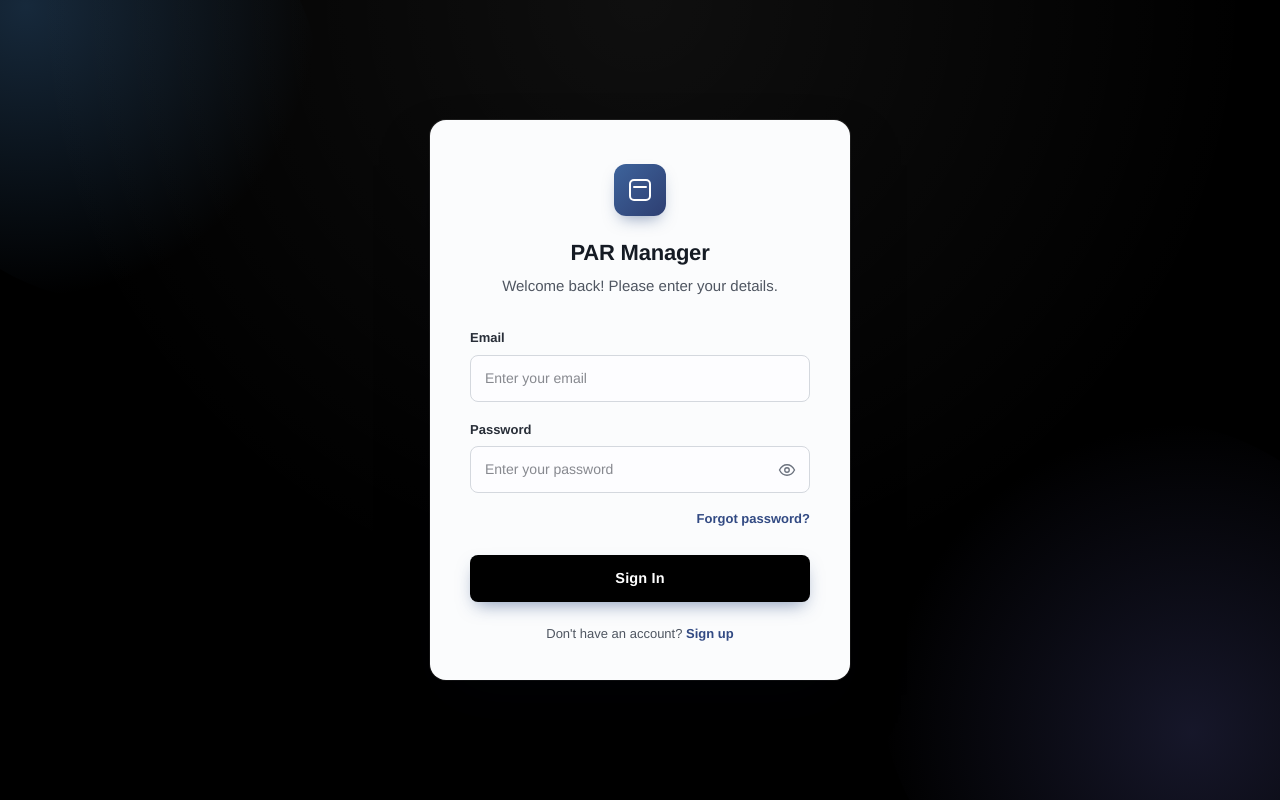
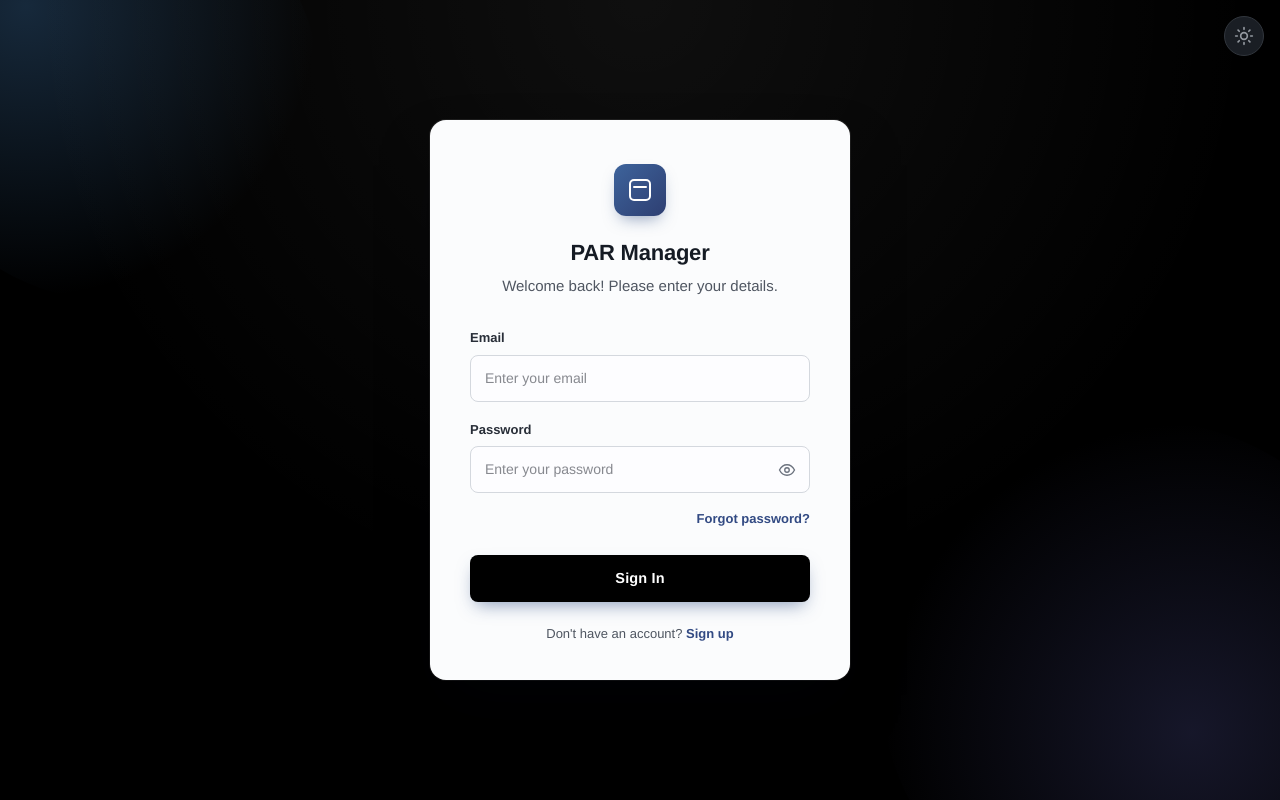
Before and after one commit to Nuzran-Nazeer/Project_PDT, a React (Vite) app in the folder client/: page /login in a window 1280 px wide. Built offline with nearby package versions, Linux system fonts and the light colour scheme; no server answers.

Commit message:
PDT-31 Add Light and Dark Mode

```diff
--- a/client/index.html
+++ b/client/index.html
@@ -4,6 +4,30 @@
     <meta charset="UTF-8" />
     <meta name="viewport" content="width=device-width, initial-scale=1.0" />
     <title>PDT — Performance & Development Tracker</title>
+
+    <!-- Theme, applied before the first paint.
+         This has to be a plain blocking script in <head>. Anything that runs after
+         React mounts is already too late: the browser paints the default colours
+         first and the page visibly snaps to the other theme a moment later.
+         That flash is what criterion 4 of "Switch between light and dark" rules out.
+
+         Dark is the default. The operating system's setting is deliberately NOT
+         consulted — the app opens dark for everyone until they choose otherwise.
+
+         The storage key and the class name are repeated in
+         src/context/ThemeProvider.jsx. The two MUST agree — if they drift, the page
+         paints one theme and React immediately switches it to the other. -->
+    <script>
+      (function () {
+        try {
+          var saved = localStorage.getItem("pdt-theme");
+          document.documentElement.classList.toggle("dark", saved !== "light");
+        } catch (e) {
+          /* Storage blocked (private mode, cookies disabled): fall back to the default. */
+          document.documentElement.classList.add("dark");
+        }
+      })();
+    </script>
   </head>
   <body>
     <div id="root"></div>
--- a/client/src/App.jsx
+++ b/client/src/App.jsx
@@ -1,9 +1,21 @@
+import { ThemeProvider } from "./context/ThemeProvider";
+import ThemeToggle from "./components/common/ThemeToggle";
 import AppRoutes from "./routes/AppRoutes";
 
 // Root shell. Holds only app-wide wrapping (nav, providers, etc.) as they get
 // added later — the actual screens live in routes/AppRoutes.jsx and pages/.
+//
+// The toggle is parked here, fixed to the corner, because there is no layout
+// component yet and criterion 1 asks for a control reachable from EVERY screen.
+// Building a layout now would mean inventing navigation nobody has designed.
+// When "Log in" builds the real shell, the toggle moves into it — one line.
 function App() {
-  return <AppRoutes />;
+  return (
+    <ThemeProvider>
+      <ThemeToggle className="fixed top-4 right-4 z-50" />
+      <AppRoutes />
+    </ThemeProvider>
+  );
 }
 
 export default App;
--- /dev/null
+++ b/client/src/components/common/ThemeToggle.jsx
@@ -0,0 +1,58 @@
+import { useTheme } from "../../hooks/useTheme";
+
+// Sun and moon drawn inline rather than pulled from an icon package — two icons
+// do not justify a dependency, and `currentColor` means they follow the theme
+// without being told about it.
+function SunIcon() {
+  return (
+    <svg
+      viewBox="0 0 24 24"
+      fill="none"
+      stroke="currentColor"
+      strokeWidth="2"
+      strokeLinecap="round"
+      className="h-5 w-5"
+      aria-hidden="true"
+    >
+      <circle cx="12" cy="12" r="4" />
+      <path d="M12 2v2M12 20v2M4.9 4.9l1.4 1.4M17.7 17.7l1.4 1.4M2 12h2M20 12h2M4.9 19.1l1.4-1.4M17.7 6.3l1.4-1.4" />
+    </svg>
+  );
+}
+
+function MoonIcon() {
+  return (
+    <svg
+      viewBox="0 0 24 24"
+      fill="none"
+      stroke="currentColor"
+      strokeWidth="2"
+      strokeLinecap="round"
+      strokeLinejoin="round"
+      className="h-5 w-5"
+      aria-hidden="true"
+    >
+      <path d="M21 12.8A9 9 0 1 1 11.2 3a7 7 0 0 0 9.8 9.8z" />
+    </svg>
+  );
+}
+
+export default function ThemeToggle({ className = "" }) {
+  const { theme, toggleTheme } = useTheme();
+  const isDark = theme === "dark";
+
+  return (
+    <button
+      type="button"
+      onClick={toggleTheme}
+      // The label says what the button DOES, not what the theme currently is.
+      // A screen reader announcing "dark mode" leaves the user guessing whether
+      // that is the current state or the outcome of pressing it.
+      aria-label={isDark ? "Switch to light mode" : "Switch to dark mode"}
+      title={isDark ? "Switch to light mode" : "Switch to dark mode"}
+      className={`inline-flex h-10 w-10 cursor-pointer items-center justify-center rounded-full border border-line bg-raised text-muted transition-colors hover:text-brand focus-visible:outline-2 focus-visible:outline-offset-2 focus-visible:outline-brand ${className}`}
+    >
+      {isDark ? <SunIcon /> : <MoonIcon />}
+    </button>
+  );
+}
--- /dev/null
+++ b/client/src/context/ThemeProvider.jsx
@@ -0,0 +1,44 @@
+import { useState } from "react";
+import { ThemeContext } from "./themeContext";
+
+// Must match the script in index.html. If these two drift, the page paints one
+// theme and React immediately switches it to the other.
+const STORAGE_KEY = "pdt-theme";
+
+const write = (key, value) => {
+  try {
+    localStorage.setItem(key, value);
+  } catch {
+    /* nothing to do — the theme still works, it just will not be remembered */
+  }
+};
+
+const apply = (theme) =>
+  document.documentElement.classList.toggle("dark", theme === "dark");
+
+export function ThemeProvider({ children }) {
+  // Read what the pre-paint script already decided rather than working it out
+  // again. Two independent calculations of the same thing eventually disagree,
+  // and the visible symptom would be the flash that script exists to prevent.
+  const [theme, setThemeState] = useState(() =>
+    document.documentElement.classList.contains("dark") ? "dark" : "light",
+  );
+
+  // Written to storage on every switch, so the choice survives a reload.
+  //
+  // The operating system's setting is not consulted anywhere: the app defaults to
+  // dark for everyone, and only a deliberate switch changes that.
+  const setTheme = (next) => {
+    setThemeState(next);
+    apply(next);
+    write(STORAGE_KEY, next);
+  };
+
+  const toggleTheme = () => setTheme(theme === "dark" ? "light" : "dark");
+
+  return (
+    <ThemeContext.Provider value={{ theme, setTheme, toggleTheme }}>
+      {children}
+    </ThemeContext.Provider>
+  );
+}
--- /dev/null
+++ b/client/src/context/themeContext.js
@@ -0,0 +1,9 @@
+import { createContext } from "react";
+
+// The context object alone, in its own file.
+//
+// Kept apart from the provider because a file exporting a component must export
+// nothing else: Vite's Fast Refresh cannot tell what changed otherwise and falls
+// back to reloading the whole page on every edit. ESLint fails the build over it
+// (`react-refresh/only-export-components`) rather than letting it degrade quietly.
+export const ThemeContext = createContext(null);
--- /dev/null
+++ b/client/src/hooks/useTheme.js
@@ -0,0 +1,15 @@
+import { useContext } from "react";
+import { ThemeContext } from "../context/themeContext";
+
+// Read the current theme and switch it.
+//
+// Throws rather than returning undefined, so a component used outside the provider
+// fails immediately and says why — instead of crashing further down on something
+// like `toggleTheme is not a function`, which points at the wrong file.
+export function useTheme() {
+  const context = useContext(ThemeContext);
+  if (!context) {
+    throw new Error("useTheme must be used inside a ThemeProvider");
+  }
+  return context;
+}
--- a/client/src/index.css
+++ b/client/src/index.css
@@ -10,16 +10,79 @@
  */
 @import "tailwindcss";
 
+/* Dark mode is driven by a class, not by the browser setting.
+ *
+ * Out of the box, `dark:` in v4 follows the operating system and nothing else,
+ * which leaves no way to offer a switch. This line repoints it at a `dark` class
+ * on <html>, so `dark:bg-surface` applies whenever that class is present.
+ *
+ * The operating system is deliberately not consulted at all. The app opens DARK
+ * for everyone; the script in index.html adds the class unless the user has
+ * previously switched to light.
+ */
+@custom-variant dark (&:where(.dark, .dark *));
+
 /* Project design tokens.
  *
  * Everything declared inside @theme becomes a Tailwind class automatically.
  * `--color-brand: #4f46e5` gives you `bg-brand`, `text-brand`, `border-brand`,
  * and so on. Add tokens here rather than hard-coding hex values in components,
  * so the whole team is using the same palette.
+ *
+ * The tokens below are SEMANTIC — they are named for the job they do, not the
+ * colour they are. `bg-surface` is right in both themes; `bg-slate-800` is right
+ * in one of them and unreadable in the other, and nothing warns you which.
+ * The values here are the LIGHT theme; the dark values override them further down.
  */
 @theme {
+  /* Brand */
   --color-brand: oklch(0.5 0.1 258);
-  --color-brand-dark: oklch(0.38 0.09 268);
+  --color-brand-hover: oklch(0.44 0.11 258);
+
+  /* Surfaces — `surface` is the page, `raised` is anything sitting on it */
+  --color-surface: oklch(0.985 0.002 258);
+  --color-raised: oklch(1 0 0);
+
+  /* Lines and edges */
+  --color-line: oklch(0.9 0.006 258);
+
+  /* Text — `ink` is body copy, `muted` is secondary text and labels */
+  --color-ink: oklch(0.26 0.012 258);
+  --color-muted: oklch(0.52 0.014 258);
+
+  /* Feedback */
+  --color-danger: oklch(0.55 0.19 25);
+  --color-success: oklch(0.55 0.13 155);
+}
+
+/* The dark theme.
+ *
+ * Only the VALUES change — no utility class is redefined, so every component
+ * written against `bg-surface` or `text-ink` follows automatically and nobody
+ * writes a screen twice.
+ *
+ * Written unlayered and against `:root.dark` on purpose: @theme emits its
+ * variables into a layer, and unlayered CSS always wins over layered CSS, so
+ * these reliably override. That is the same rule the base block below warns
+ * about — here it is being used deliberately rather than tripped over.
+ *
+ * Brand goes LIGHTER in dark mode rather than staying put. A mid-tone brand that
+ * reads well on white does not have enough contrast against a dark surface.
+ */
+:root.dark {
+  --color-brand: oklch(0.7 0.11 258);
+  --color-brand-hover: oklch(0.78 0.1 258);
+
+  --color-surface: oklch(0.19 0.011 258);
+  --color-raised: oklch(0.235 0.013 258);
+
+  --color-line: oklch(0.33 0.014 258);
+
+  --color-ink: oklch(0.95 0.005 258);
+  --color-muted: oklch(0.68 0.012 258);
+
+  --color-danger: oklch(0.7 0.15 25);
+  --color-success: oklch(0.72 0.12 155);
 }
 
 /* Global base styles.
@@ -32,6 +95,21 @@
 @layer base {
   html {
     font-family: system-ui, "Segoe UI", Roboto, sans-serif;
+    /* Tells the browser which way to paint the things WE do not style:
+     * scrollbars, the date picker inside <input type="date">, dropdown lists,
+     * autofill backgrounds. Without it those stay light on a dark page, and the
+     * usual reaction is to try to restyle a date picker — which cannot be done.
+     * Overridden below when the dark class is present. */
+    color-scheme: light;
+  }
+
+  html.dark {
+    color-scheme: dark;
+  }
+
+  body {
+    background-color: var(--color-surface);
+    color: var(--color-ink);
   }
 
   #root {
--- a/client/src/pages/StatusPage.jsx
+++ b/client/src/pages/StatusPage.jsx
@@ -12,26 +12,26 @@ function StatusPage() {
   }, []);
 
   return (
-    <div style={{ fontFamily: "sans-serif", padding: "2rem" }}>
-      <h2>Performance & Development Tracker</h2>
-      <p style={{ color: "#666", lineHeight: "1.5" }}>
+    <div className="p-8">
+      <h2 className="text-2xl font-semibold text-ink">
+        Performance &amp; Development Tracker
+      </h2>
+      <p className="mt-2 max-w-prose leading-relaxed text-muted">
         A platform built to manage appraisal (PAR) cycles, gather 360° feedback, and track
         employee growth plans.
       </p>
 
       {/* System Status Section */}
-      <h3>System Status</h3>
-      {error && <p style={{ color: "red" }}>Backend error: {error}</p>}
-      {!status && !error && <p>Checking…</p>}
+      <h3 className="mt-8 text-lg font-semibold text-ink">System Status</h3>
+      {error && <p className="mt-2 text-danger">Backend error: {error}</p>}
+      {!status && !error && <p className="mt-2 text-muted">Checking…</p>}
       {status && (
-        <ul>
+        <ul className="mt-2 space-y-1 text-ink">
           <li>Server: {status.server}</li>
           <li>
             Database:{" "}
             <strong
-              style={{
-                color: status.database === "connected" ? "green" : "red",
-              }}
+              className={status.database === "connected" ? "text-success" : "text-danger"}
             >
               {status.database}
             </strong>
```
